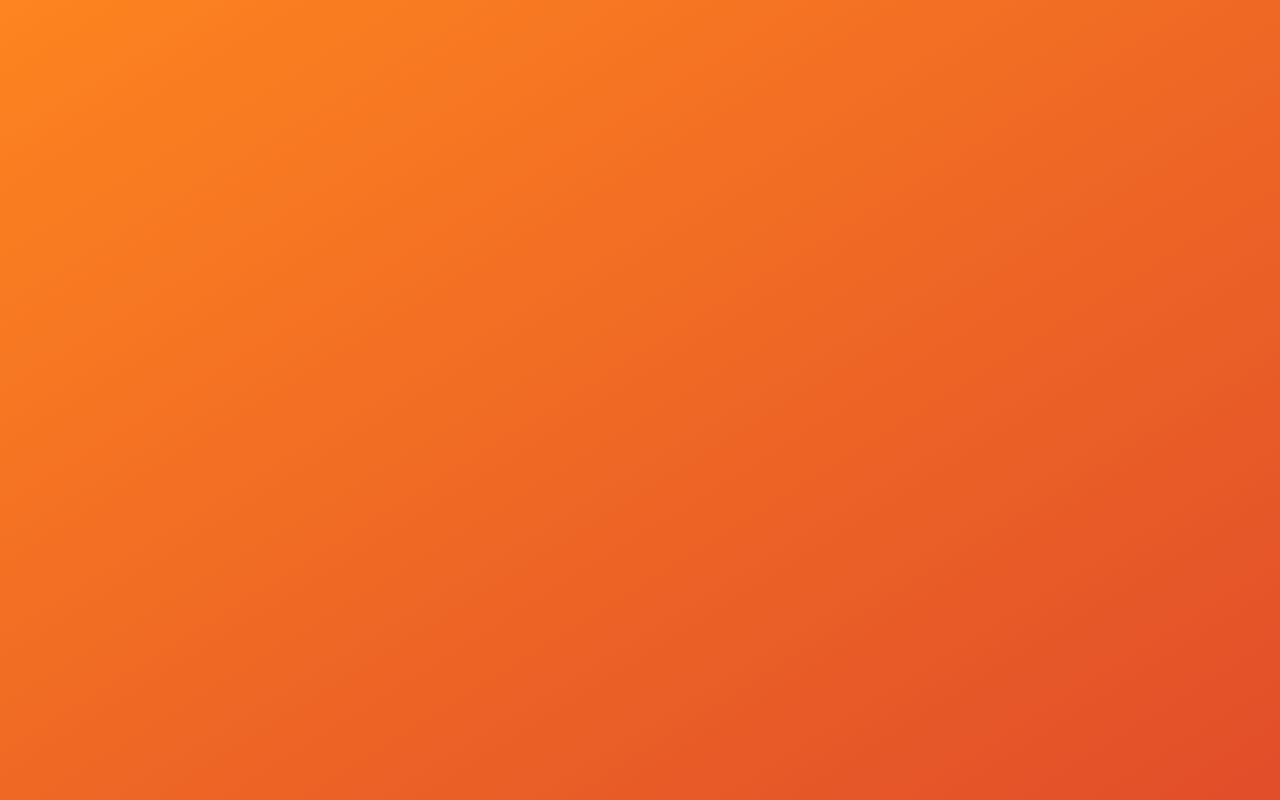
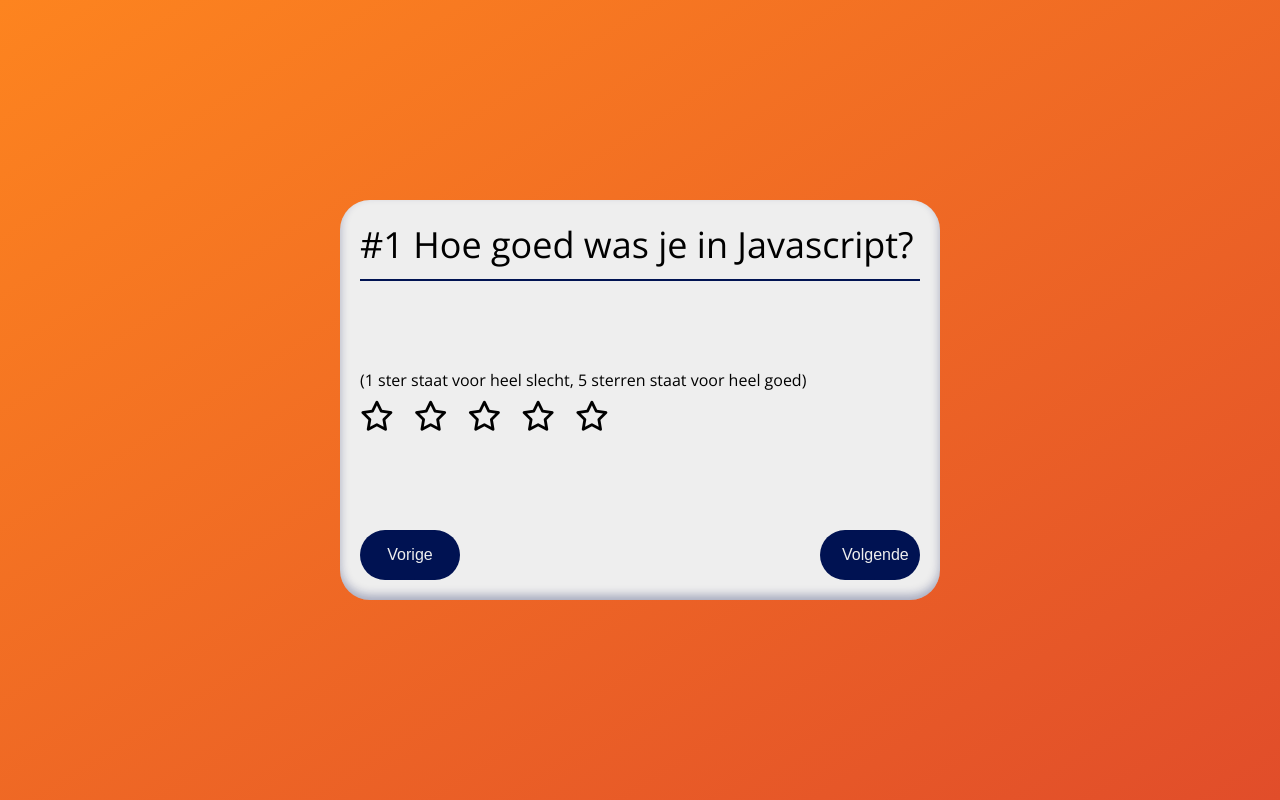
Before and after one commit to RaphaelRebel/F3M9myskills, a React (Create React App) app: page /vragen/1 in a window 1280 px wide. Before the commit this address had no page. Built offline with nearby package versions, Linux system fonts and the light colour scheme.

Commit message:
Score bijhouden

```diff
--- a/package.json
+++ b/package.json
@@ -6,14 +6,16 @@
     "@testing-library/jest-dom": "^5.16.5",
     "@testing-library/react": "^13.4.0",
     "@testing-library/user-event": "^13.5.0",
+    "babel-preset-env": "^1.7.0",
+    "babel-preset-react": "^6.24.1",
     "font-awesome": "^4.7.0",
+    "history": "^5.3.0",
     "react": "^18.2.0",
     "react-dom": "^18.2.0",
-    "react-router-dom": "^6.4.3",
+    "react-router-dom": "^5.x.x",
     "react-scripts": "5.0.1",
     "web-vitals": "^2.1.4"
   },
-
   "scripts": {
     "start": "react-scripts start",
     "build": "react-scripts build",
--- a/src/App.js
+++ b/src/App.js
@@ -1,15 +1,15 @@
 
 import './App.css';
-import {  Route, Router, Routes } from 'react-router-dom';
-import Question from './Question/Question';
+import {  Route, Switch } from 'react-router-dom';
 import Intro from './Intro/Intro';
 import questions from './data/Questions'
-
+import QuestionRouter from './QuestionsRouter/QuestionRouter';
+import Outro from './Outro/Outro'
 const App = () => {
 
-  let questionsToBeRendered = questions.map(questionObject => {
-      return <Question key={questionObject.number} number={questionObject.number} question={questionObject.question} rating={questionObject.rating} />;
-  })
+  // let questionsToBeRendered = questions.map(questionObject => {
+  //     return <Question key={questionObject.number} number={questionObject.number} question={questionObject.question} rating={questionObject.rating} />;
+  // })
 
   return (
     // <Routes>
@@ -19,10 +19,11 @@ const App = () => {
     //   </Route>
     // </Routes>
     <>
-      <Routes>
-        <Route path='/' element={<Intro />}></Route>
-        <Route path='/vraag/:number' element={<Question />}></Route>
-      </Routes>
+      <Switch>
+        <Route path='/vragen/:number' component={QuestionRouter}></Route>
+        <Route path='/outro/' component={Outro}></Route>
+        <Route path='/' component={Intro}></Route>
+      </Switch>
     </>
 
   );
--- a/src/Intro/Intro.js
+++ b/src/Intro/Intro.js
@@ -1,7 +1,7 @@
 import {Link} from 'react-router-dom'
 
 const Intro = () => {
-         return <Link to='/vraag'>start</Link>
+         return <Link to='/vragen/1'>start</Link>
 }
 
 export default Intro
--- /dev/null
+++ b/src/Outro/Outro.js
@@ -0,0 +1,7 @@
+
+
+const Outro = () => {
+         return <h2>Hallo ik ben een outro</h2>
+}
+
+export default Outro
--- a/src/Question/Question.js
+++ b/src/Question/Question.js
@@ -1,5 +1,6 @@
 import './Question.css'
 import React from 'react'
+import {withRouter, Link} from 'react-router-dom'
 
 
 class Question extends React.Component {
@@ -7,6 +8,8 @@ class Question extends React.Component {
 
          constructor(props) {
                   super(props)
+                  this.myNumber = this.props.match.params.number;
+                  console.log(this.myNumber)
                   this.state = { rating: 0 }
          }
 
@@ -21,25 +24,26 @@ class Question extends React.Component {
          }
 
          onStarClicked = (rating) => {
-                 this.setState({rating: rating})
+                 this.setState({rating: rating}, () => {
+                 this.props.onRate(this.state.rating, this.props.number)})
          }
          render() {
 
                   let starsToBeRendered = [];
 
                   for(let i = 1; i <= this.state.rating; i++){
-                         starsToBeRendered.push(<i onClick={() => this.onStarClicked(i)} onMouseEnter={this.onStarHover} class="fa-solid question__star fa-star"></i>)
+                         starsToBeRendered.push(<i key={i} onClick={() => this.onStarClicked(i)} onMouseEnter={this.onStarHover} class="fa-solid question__star fa-star"></i>)
                   }
 
                   for(let i = this.state.rating + 1; i <= 5; i++){
-                           starsToBeRendered.push(<i onClick={() => this.onStarClicked(i)} onMouseEnter={this.onStarHover} class="fa-regular question__star fa-star"></i>)
+                           starsToBeRendered.push(<i key={i+10} onClick={() => this.onStarClicked(i)} onMouseEnter={this.onStarHover} class="fa-regular question__star fa-star"></i>)
                   }
 
                   return (
                            <article className="question">
                                     <header className="question__header">
 
-                                             <h2 className="question__heading">#{this.props.number}{this.props.question}</h2>
+                                             <h2 className="question__heading">#{this.props.number} {this.props.question}</h2>
                                     </header>
                                     <section className="question__section">
                                              <p className="question__text">(1 ster staat voor heel slecht, 5 sterren staat voor heel goed)</p>
@@ -48,16 +52,16 @@ class Question extends React.Component {
                                              </div>
                                     </section>
                                     <footer className="question__footer">
-                                             <button className="question__button">
+                                            <Link to={this.props.previous}><button className="question__button">
                                                       Vorige
-                                             </button>
-                                             <button className="question__button">
+                                             </button></Link>
+                                             <Link to={this.props.next}><button className="question__button">
                                                       Volgende
-                                             </button>
+                                             </button></Link>
                                     </footer>
                            </article>
                   )
          }
 }
 
-export default Question
+export default withRouter(Question)
--- /dev/null
+++ b/src/QuestionsRouter/QuestionRouter.js
@@ -0,0 +1,44 @@
+import React from 'react'
+import {withRouter} from 'react-router-dom'
+import questions from '../data/Questions'
+import Question from '../Question/Question';
+
+class QuestionRouter extends React.Component{
+         constructor(props){
+                  super(props);
+
+                  console.log(this.myNumber)
+                  this.state = {questions: []}
+         }
+
+                  componentDidMount(){
+                           this.setState({questions: questions})
+
+                  }
+
+         onRate = (rating, number) => {
+                  let oldState = this.state.questions;
+                  let newState = oldState.map(question => {
+                           if(question.number === number){
+                                    question.rating = rating
+                                    return question
+                           }
+                           return question;
+                  });
+                  this.setState({questions: newState})
+         }
+
+         render(){
+                  this.myNumber = this.props.match.params.number;
+                  let questionsToBeRendered = this.state.questions.map(questionObject => {
+                           if(this.myNumber == questionObject.number){
+                                    return <Question onRate={this.onRate} previous={questionObject.previous} next={questionObject.next} number={questionObject.number} key={questionObject.number} question={questionObject.question} rating={questionObject.rating}  />
+                           }
+                  })
+                  console.log('help', questionsToBeRendered)
+                  //
+                  return( <>{questionsToBeRendered}</>)
+         }
+}
+
+export default withRouter(QuestionRouter)
--- a/src/data/Questions.js
+++ b/src/data/Questions.js
@@ -3,40 +3,56 @@ const questions = [
                   "number": 1,
                   "question": 'Hoe goed was je in Javascript?',
                   "rating": 0,
+                  "previous":'/' ,
+                  "next": '/vragen/2',
          },
          {
                   "number": 2,
                   "question": 'Hoe goed ben je nu in Javascript?',
                   "rating": 0,
+                  "previous": '/vragen/1',
+                  "next": '/vragen/3'
          },
          {
                   "number": 3,
                   "question": 'Hoe goed was je in React?',
                   "rating": 0,
+                  "previous": '/vragen/2',
+                  "next": '/vragen/4'
          },
          {
                   "number": 4,
                   "question": 'Hoe goed ben je nu in React?',
                   "rating": 0,
+                  "previous": '/vragen/3',
+                  "next": '/vragen/5'
          },
          {
                   "number": 5,
                   "question": 'Hoe goed was je in CSS?',
                   "rating": 0,
+                  "previous": '/vragen/4',
+                  "next": '/vragen/6'
          },
          {
                   "number": 6,
                   "question": 'Hoe goed ben je nu in CSS?',
                   "rating": 0,
+                  "previous": '/vragen/5',
+                  "next": '/vragen/7'
          },
          {
                   "number": 7,
                   "question": 'Hoe goed ben je nu in HTML?',
                   "rating": 0,
+                  "previous": '/vragen/6',
+                  "next": '/vragen/8'
          },{
                   "number": 8,
                   "question": 'Hoe goed ben je nu in HTML?',
                   "rating": 0,
+                  "previous": '/vragen/7',
+                  "next": '/outro'
          },
 ]
 
```
Also changed, not shown: 1 other file (tests, documents, lock files or other folders).
